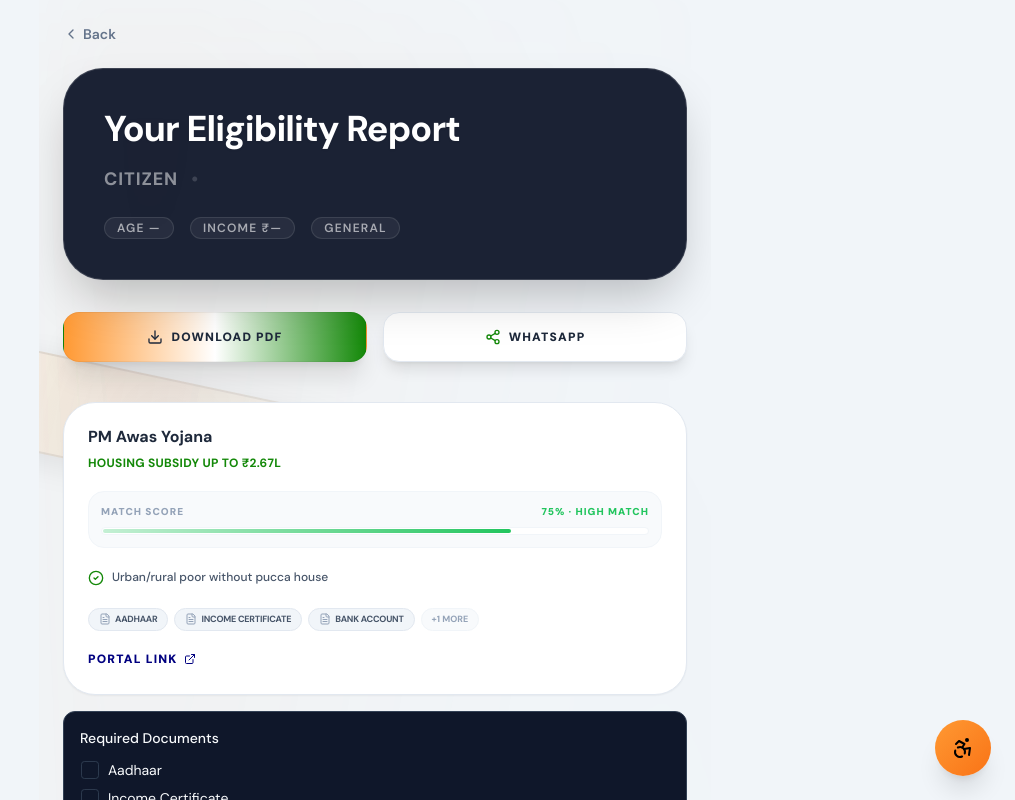
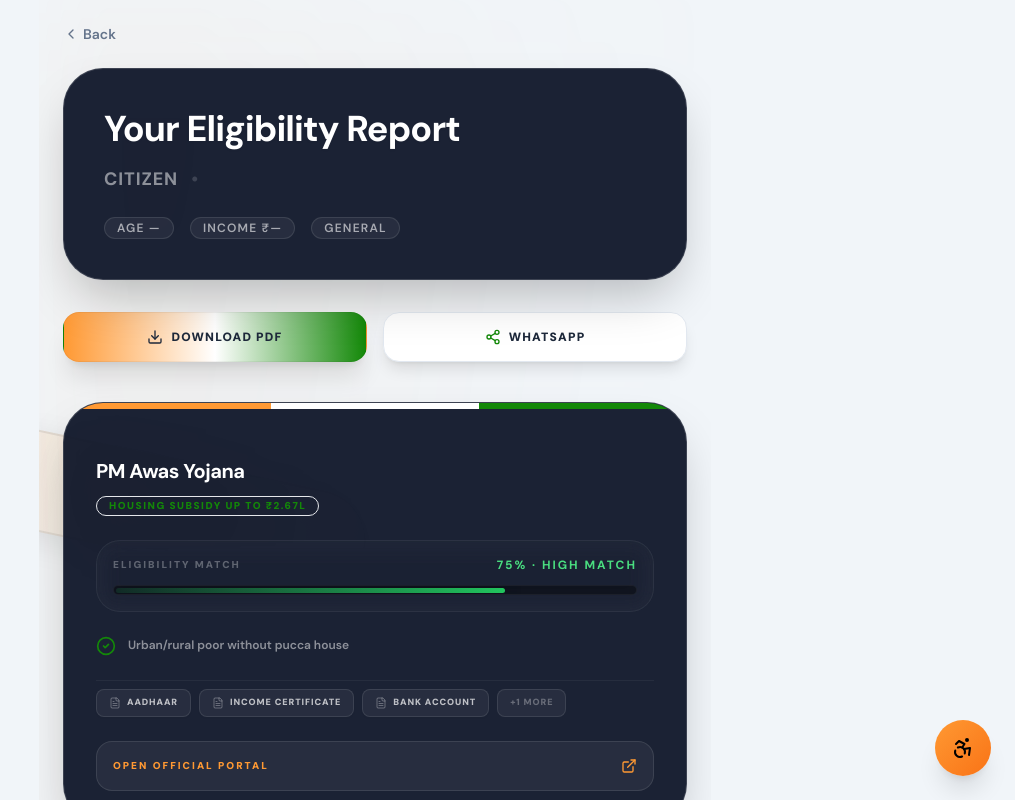
Before and after one commit to sanmeetsinghkohli-wq/devnity-bfb, a Next.js app: page /report in a window 1280 px wide. Shown: the top 800 px of the page, without its empty margins (265-1280 px from the left). Built offline with nearby package versions, Linux system fonts and the light colour scheme; a web font is replaced by a local one.

Commit message:
style: finalize Premium Dark Box aesthetic for SchemeCards and Report UI

```diff
--- a/components/DocumentChecklist.tsx
+++ b/components/DocumentChecklist.tsx
@@ -6,15 +6,20 @@
 export default function DocumentChecklist({ docs, title = "Required Documents" }: { docs: string[]; title?: string }) {
   const [checked, setChecked] = useState<Record<number, boolean>>({});
   return (
-    <div className="bg-surface border border-border rounded-xl p-4">
-      <h4 className="font-medium mb-3 text-sm">{title}</h4>
-      <ul className="space-y-2">
+    <div className="glass-strong border border-white/10 rounded-[2rem] p-6 shadow-xl">
+      <h4 className="text-[10px] font-black uppercase tracking-[0.2em] mb-4 text-white/40 leading-none">{title}</h4>
+      <ul className="space-y-3">
         {docs.map((d, i) => (
-          <li key={i} className="flex items-center gap-2 text-sm cursor-pointer" onClick={() => setChecked(s => ({ ...s, [i]: !s[i] }))}>
-            <motion.span animate={{ scale: checked[i] ? 1 : 0.9 }} className={`w-5 h-5 rounded border flex items-center justify-center ${checked[i] ? "bg-success border-success" : "border-border"}`}>
-              {checked[i] && <Check className="w-3 h-3 text-black" />}
+          <li key={i} className="flex items-center gap-4 text-xs cursor-pointer group" onClick={() => setChecked(s => ({ ...s, [i]: !s[i] }))}>
+            <motion.span
+              animate={{ scale: checked[i] ? 1.1 : 1 }}
+              className={`w-6 h-6 rounded-lg border flex items-center justify-center transition-colors ${checked[i] ? "bg-secondary border-secondary shadow-[0_0_15px_rgba(20,184,166,0.2)]" : "border-white/10 group-hover:border-white/20 bg-white/5"}`}
+            >
+              {checked[i] && <Check className="w-4 h-4 text-slate-900 font-bold" />}
             </motion.span>
-            <span className={checked[i] ? "line-through text-muted-foreground" : ""}>{d}</span>
+            <span className={`font-semibold tracking-wide transition-all ${checked[i] ? "line-through text-white/20" : "text-white/70"}`}>
+              {d}
+            </span>
           </li>
         ))}
       </ul>
--- a/components/SchemeCard.tsx
+++ b/components/SchemeCard.tsx
@@ -29,64 +29,73 @@
     <motion.div
       initial={{ opacity: 0, y: 14 }}
       animate={{ opacity: 1, y: 0 }}
-      className="bg-white rounded-[2rem] p-6 space-y-5 border border-slate-200 shadow-sm hover:shadow-md hover:border-primary/40 transition-all duration-300 group"
+      className="glass-strong rounded-[2.5rem] p-8 space-y-6 border border-white/10 shadow-2xl relative overflow-hidden group hover:border-primary/40 transition-all duration-500"
     >
+      {/* Tricolour Accent Line */}
+      <div className="absolute top-0 left-0 right-0 h-1.5 flex">
+        <div className="flex-1 bg-[#FF9933]" />
+        <div className="flex-1 bg-white" />
+        <div className="flex-1 bg-[#138808]" />
+      </div>
+
       {/* Header */}
-      <div className="flex items-start justify-between gap-3">
+      <div className="flex items-start justify-between gap-4">
         <div className="flex-1 min-w-0">
-          <h3 className="font-bold text-slate-800 leading-tight group-hover:text-primary transition-colors">{scheme.name}</h3>
-          <p className="text-xs font-bold text-secondary mt-2 tracking-wide uppercase">{scheme.benefit}</p>
+          <h3 className="text-xl font-bold text-white leading-tight group-hover:text-primary transition-colors tracking-tight">{scheme.name}</h3>
+          <div className="inline-block px-3 py-1 bg-secondary/20 border border-secondary/30 rounded-full mt-3">
+             <p className="text-[10px] font-black text-secondary tracking-[0.15em] uppercase leading-none">{scheme.benefit}</p>
+          </div>
         </div>
 
         {scheme.deadline && (
-          <span className={`shrink-0 text-[10px] px-2.5 py-1 rounded-full flex items-center gap-1 font-black uppercase tracking-wider ${
+          <span className={`shrink-0 text-[10px] px-3 py-1.5 rounded-xl flex items-center gap-1.5 font-black uppercase tracking-widest ${
             closingSoon
-              ? "bg-red-50 text-red-600 border border-red-100"
-              : "bg-slate-50 text-slate-500 border border-slate-100"
+              ? "bg-red-500/20 text-red-400 border border-red-500/30"
+              : "bg-white/5 text-white/40 border border-white/10"
           }`}>
-            <Calendar className="w-3 h-3" />
-            {closingSoon ? "Closing soon!" : scheme.deadline}
+            <Calendar className="w-3.5 h-3.5" />
+            {closingSoon ? "Urgent: Closing" : scheme.deadline}
           </span>
         )}
       </div>
 
       {/* Match bar */}
-      <div className="bg-slate-50 p-3 rounded-2xl border border-slate-100">
-        <div className="flex justify-between text-[10px] mb-2 font-black uppercase tracking-widest">
-          <span className="text-slate-400">Match score</span>
-          <span style={{ color }}>{score}% · {label}</span>
+      <div className="bg-white/5 p-4 rounded-3xl border border-white/5 shadow-inner backdrop-blur-md">
+        <div className="flex justify-between text-[10px] mb-3 font-black uppercase tracking-[0.2em]">
+          <span className="text-white/30">Eligibility Match</span>
+          <span style={{ color: color === "#22C55E" ? "#4ADE80" : color }} className="font-bold text-xs">{score}% · {label}</span>
         </div>
-        <div className="h-2 bg-white rounded-full overflow-hidden border border-slate-100 p-[1px]">
+        <div className="h-2.5 bg-black/40 rounded-full overflow-hidden border border-white/5 p-[1.5px]">
           <motion.div
             initial={{ width: 0 }}
             animate={{ width: `${score}%` }}
-            transition={{ duration: 1, ease: [0.16, 1, 0.3, 1], delay: 0.2 }}
-            className="h-full rounded-full"
-            style={{ background: `linear-gradient(90deg, ${color}44, ${color})` }}
+            transition={{ duration: 1.5, ease: [0.16, 1, 0.3, 1], delay: 0.2 }}
+            className="h-full rounded-full shadow-[0_0_15px_rgba(0,0,0,0.5)]"
+            style={{ background: `linear-gradient(90deg, ${color}22, ${color})` }}
           />
         </div>
       </div>
 
       {/* Eligibility */}
       {scheme.eligibility && (
-        <p className="text-xs text-slate-600 flex items-start gap-2 font-medium leading-relaxed">
-          <CheckCircle2 className="w-4 h-4 text-secondary shrink-0 mt-0.5" />
+        <p className="text-xs text-white/50 flex items-start gap-3 font-semibold leading-relaxed">
+          <CheckCircle2 className="w-5 h-5 text-secondary shrink-0" />
           {scheme.eligibility}
         </p>
       )}
 
       {/* Documents */}
       {scheme.documents && scheme.documents.length > 0 && (
-        <div className="flex flex-wrap gap-1.5">
+        <div className="flex flex-wrap gap-2 pt-2 border-t border-white/5">
           {scheme.documents.slice(0, 3).map((d) => (
-            <span key={d} className="inline-flex items-center gap-1 text-[9px] px-2.5 py-1 rounded-full bg-slate-100 border border-slate-200 text-slate-600 font-bold uppercase tracking-tight">
-              <FileText className="w-3 h-3 text-slate-400" />
+            <span key={d} className="inline-flex items-center gap-1.5 text-[9px] px-3 py-1.5 rounded-lg bg-white/5 border border-white/10 text-white/70 font-black uppercase tracking-widest shadow-sm">
+              <FileText className="w-3 h-3 text-white/30" />
               {d}
             </span>
           ))}
           {scheme.documents.length > 3 && (
-            <span className="text-[9px] px-2.5 py-1 rounded-full bg-slate-50 border border-slate-100 text-slate-400 font-bold">
-              +{scheme.documents.length - 3} MORE
+            <span className="text-[9px] px-3 py-1.5 rounded-lg bg-white/5 border border-white/10 text-white/30 font-black uppercase tracking-widest">
+              +{scheme.documents.length - 3} More
             </span>
           )}
         </div>
@@ -98,9 +107,10 @@
           href={scheme.officialUrl}
           target="_blank"
           rel="noreferrer"
-          className="inline-flex items-center gap-1.5 text-xs text-[#000080] hover:text-primary font-black uppercase tracking-widest transition-all group-hover:gap-2"
+          className="flex items-center justify-between w-full p-4 bg-white/5 hover:bg-white/10 border border-white/10 rounded-2xl transition-all group/link mt-4"
         >
-          Portal Link <ExternalLink className="w-3 h-3" />
+          <span className="text-[10px] font-black text-primary uppercase tracking-[0.2em]">Open Official Portal</span>
+          <ExternalLink className="w-4 h-4 text-primary group-hover/link:translate-x-1 transition-transform" />
         </a>
       )}
     </motion.div>
```
